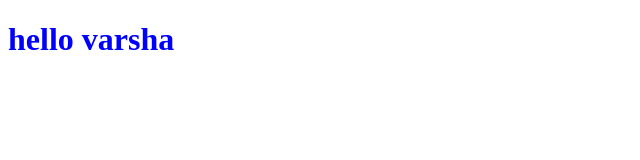
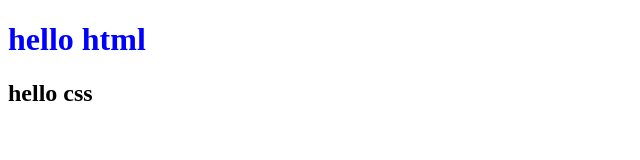
Before and after one commit to manchanivarsha/manchanivarsha.github.io, a plain HTML site: page index.html in a window 1280 px wide. Shown: the whole page, without its empty margins (0-640 px from the left). Drawn offline with Linux system fonts and the light colour scheme.

Commit message:
alert change to console

```diff
--- a/index.html
+++ b/index.html
@@ -8,7 +8,8 @@
     <link rel="stylesheet"href="style.css">
 </head>
 <body>
-    <h1>hello varsha</h1>
+    <h1>hello html</h1>
+    <h2>hello css</h2>
     <script src="site.js"></script>
 </body>
 </html>
--- a/site.js
+++ b/site.js
@@ -1 +1 @@
-alert("Hello from js");
+console.log("hello");
```
